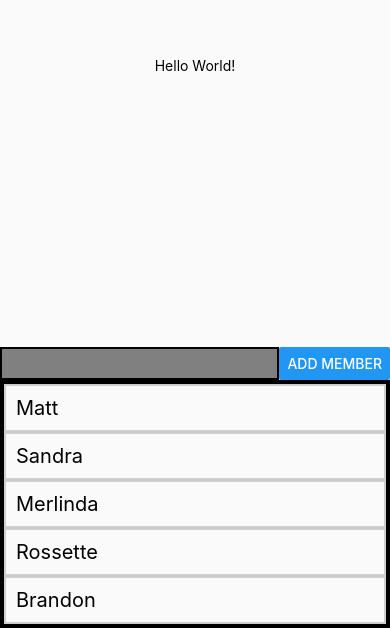
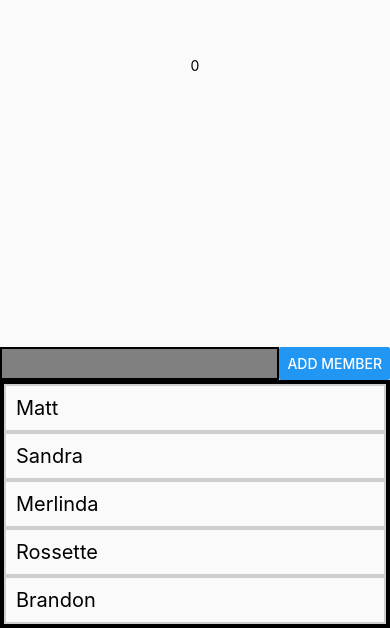
Before and after one commit to Mmendero/Split, a React Native app: screen / in a window 390 px wide. Shown: the part 216-844 px from the top of the page. Built offline with nearby package versions, Linux system fonts and the light colour scheme.

Commit message:
Displayed Total Bill

```diff
--- a/App.js
+++ b/App.js
@@ -15,6 +15,7 @@ import {
 
 //Source Files
 import PartyInput from "./src/party-input";
+import Bill from "./src/bill-input";
 
 //Import Styles
 import styles from './src/styles';
@@ -23,6 +24,7 @@ import styles from './src/styles';
 
 class App extends Component {
   state = {
+    bill: '0',
     party: ['Matt','Sandra', 'Merlinda', 'Rossette', 'Brandon', 'Jerry', 'Angel', 'Jason', 'Jordan']
   }
 
@@ -44,7 +46,9 @@ class App extends Component {
       <View style={styles.container}>
 
         <View style={styles.totalbill}>
-          <Text>Hello World!</Text>
+          <Bill
+            bill={this.state.bill}
+          />
         </View>
 
 
--- /dev/null
+++ b/src/bill-input.js
@@ -0,0 +1,38 @@
+import React, { Component } from "react";
+import {
+  View,
+  Text,
+  FlatList,
+  TextInput,
+  TouchableOpacity,
+  Button,
+  ScrollView,
+  SafeView
+} from "react-native";
+
+//Import Styles
+import styles from './styles';
+
+
+class Bill extends Component {
+  constructor(props){
+    super(props);
+
+    this.state = {
+      billInput: this.props.bill,
+    }
+  }
+
+  render() {
+    return (
+
+      <View style={styles.input}>
+        <Text>{this.state.billInput}</Text>
+      </View>
+
+
+    );
+  }
+}
+
+export default Bill;
```
